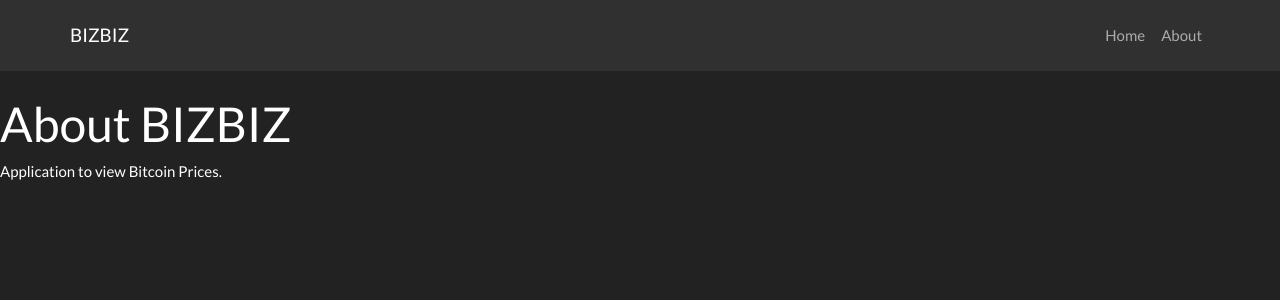
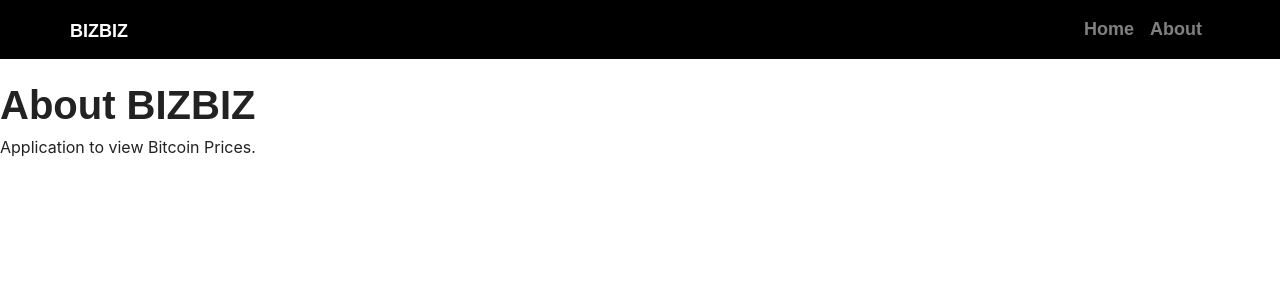
Before and after one commit to AbhinavRobinson/bizbiz, a Next.js app: page /about in a window 1280 px wide. Shown: the top 300 px of the page. Built offline with nearby package versions, Linux system fonts and the light colour scheme; a web font is replaced by a local one.

Commit message:
(feat): playign with themes ✨

```diff
--- a/components/Layout.js
+++ b/components/Layout.js
@@ -5,7 +5,7 @@ const Layout = (props) => (
     <div>
         <Head>
             <title>BIZBIZ</title>
-            <link rel="stylesheet" href="https://bootswatch.com/4/darkly/bootstrap.min.css"></link>
+            <link rel="stylesheet" href="https://bootswatch.com/4/journal/bootstrap.min.css"></link>
         </Head>
         <Navbar />
         {props.children}
--- a/pages/index.js
+++ b/pages/index.js
@@ -4,7 +4,7 @@ import Prices from '../components/Prices';
 
 const Index = (props) => (
     <Layout>
-        <div>
+        <div className="container">
             <h1>Welcome to BIZBIZ</h1>
             <Prices bpi = {props.bpi} />
         </div>
```
